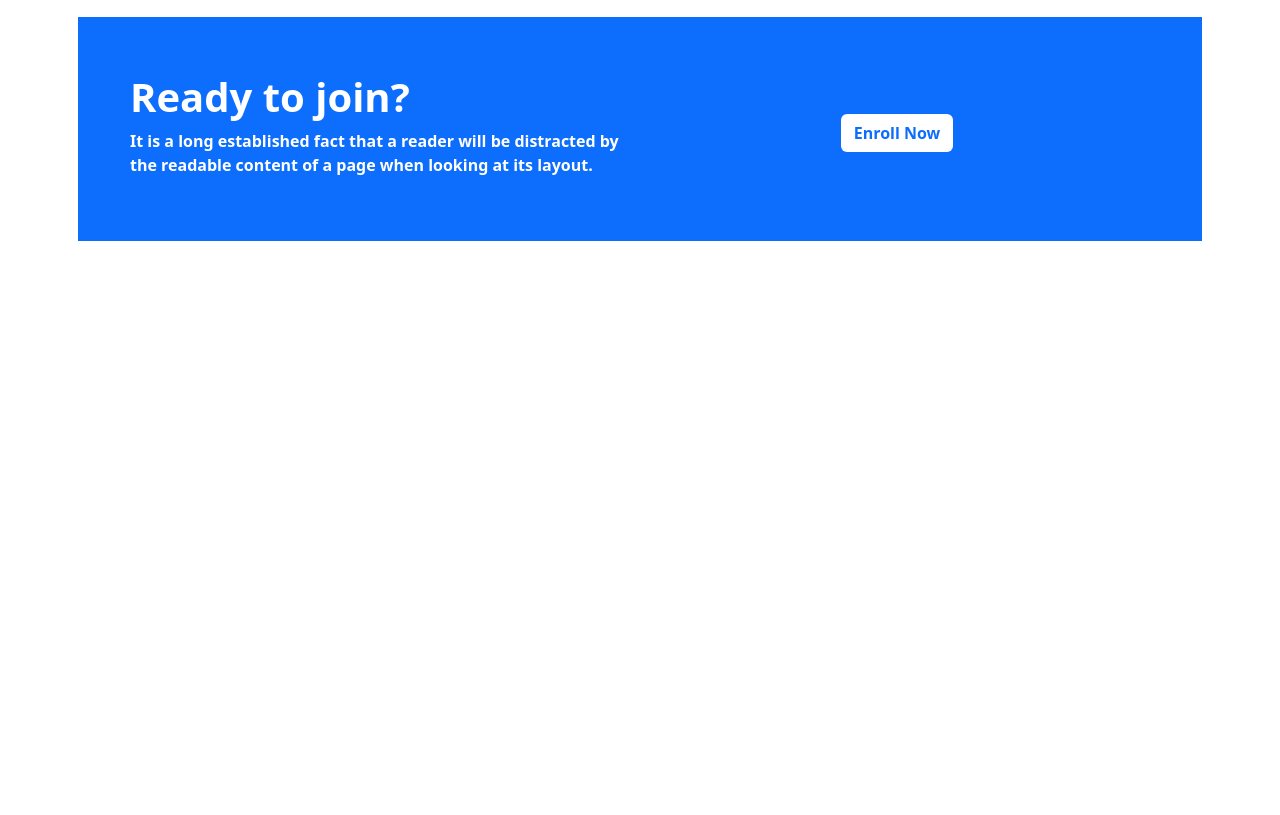
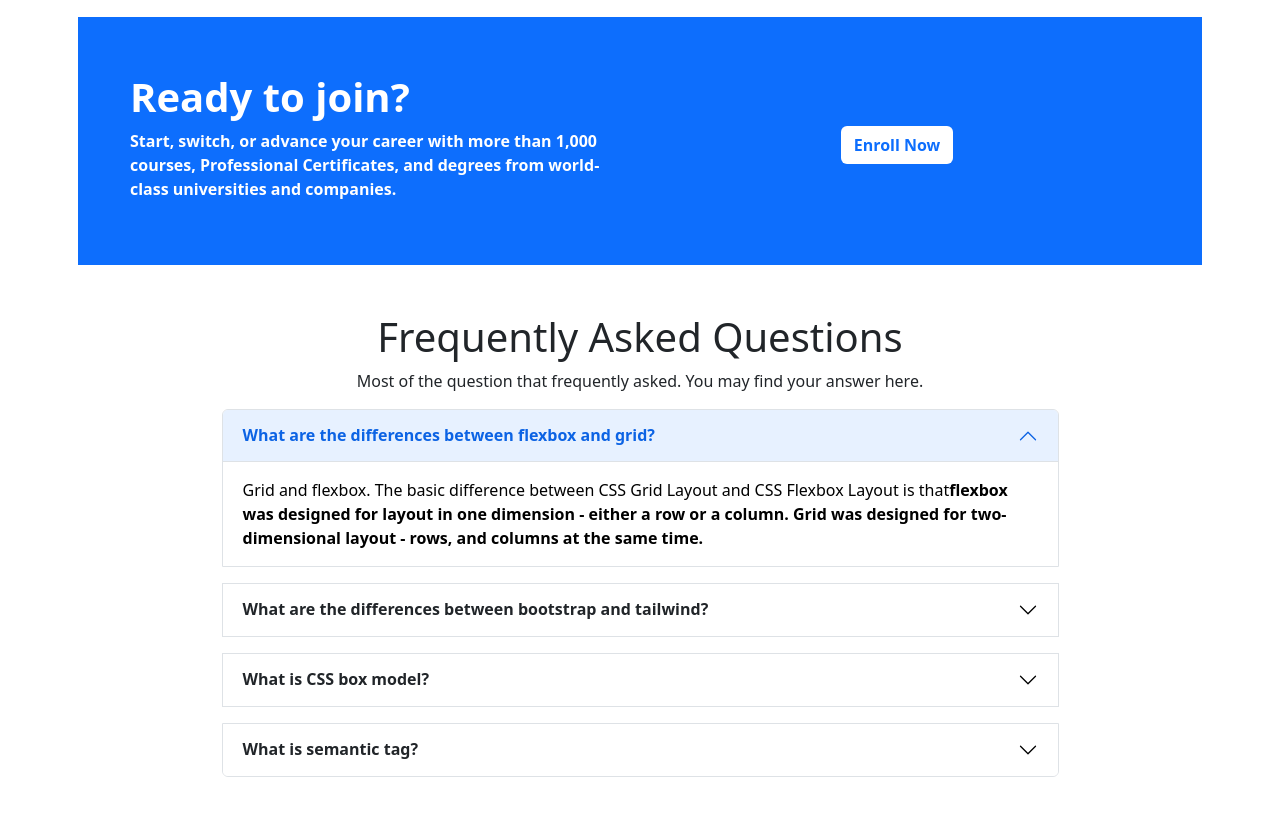
Before and after one commit to ABuBakar7447/edu-course-repo, a plain HTML site: page index.html in a window 1280 px wide. Shown: the part 1640-2455 px from the top of the page. Before the commit the page ends 1929 px from the top, so only its background shows below. Drawn offline with nearby package versions, Linux system fonts and the light colour scheme.

Commit message:
frequently asked question part done

```diff
--- a/index.html
+++ b/index.html
@@ -246,13 +246,13 @@
 
       <section class="d-flex flex-column justify-content-center align-items-center">
 
-        <button type="button" class="btn btn-primary ">
+        <button type="button" class="btn btn-primary fw-bold">
           See More Course
         </button>
 
       </section>
 
-<!-- ----------modal design in a box -->
+<!-- ---------- inside register part box modal design -->
 
       <section class="mt-5 mb-5">
 
@@ -262,8 +262,7 @@
 
             <p class="h1 fw-bolder">Ready to join?</p>
             <p class="fw-bolder">
-              It is a long established fact that a reader will be distracted by the
-              readable content of a page when looking at its layout.
+              Start, switch, or advance your career with more than 1,000 courses, Professional Certificates, and degrees from world-class universities and companies.
             </p>
 
           </div>
@@ -313,6 +312,76 @@
       </section>
 
 
+<!-- Frequently asked question design part -->
+
+      <section class="mt-5 mb-5">
+
+        <div class="d-flex flex-column justify-content-center align-items-center">
+          <div class="text-center">
+            <h1>Frequently Asked Questions</h1>
+            <p>Most of the question that frequently asked. You may find your answer here.</p>
+          </div>
+
+          <div class="w-75">
+
+            <div class="accordion" id="accordionExample">
+              <div class="accordion-item mb-3">
+                <h2 class="accordion-header" id="headingOne">
+                  <button class="accordion-button fw-bold" type="button" data-bs-toggle="collapse" data-bs-target="#collapseOne" aria-expanded="true" aria-controls="collapseOne">
+                    What are the differences between flexbox and grid?
+                  </button>
+                </h2>
+                <div id="collapseOne" class="accordion-collapse collapse show" aria-labelledby="headingOne" data-bs-parent="#accordionExample">
+                  <div class="accordion-body">
+                    Grid and flexbox. The basic difference between CSS Grid Layout and CSS Flexbox Layout is that<strong>flexbox was designed for layout in one dimension - either a row or a column. Grid was designed for two-dimensional layout - rows, and columns at the same time.</strong>
+                  </div>
+                </div>
+              </div>
+              <div class="accordion-item mb-3 border-top">
+                <h2 class="accordion-header" id="headingTwo">
+                  <button class="accordion-button fw-bold collapsed" type="button" data-bs-toggle="collapse" data-bs-target="#collapseTwo" aria-expanded="false" aria-controls="collapseTwo">
+                    What are the differences between bootstrap and tailwind?
+                  </button>
+                </h2>
+                <div id="collapseTwo" class="accordion-collapse collapse" aria-labelledby="headingTwo" data-bs-parent="#accordionExample">
+                  <div class="accordion-body">
+                    The main difference between TailwindCSS and Bootstrap is that <strong>Tailwind CSS is not a UI kit.</strong> Unlike UI kits such as Bootstrap, Bulma, and Foundation, Tailwind CSS doesn't have a default theme or built-in UI components. Instead, it comes with predesigned widgets you can use to build your site from scratch.
+                  </div>
+                </div>
+              </div>
+              <div class="accordion-item mb-3 border-top">
+                <h2 class="accordion-header" id="headingThree">
+                  <button class="accordion-button fw-bold collapsed" type="button" data-bs-toggle="collapse" data-bs-target="#collapseThree" aria-expanded="false" aria-controls="collapseThree">
+                    What is CSS box model?
+                  </button>
+                </h2>
+                <div id="collapseThree" class="accordion-collapse collapse" aria-labelledby="headingThree" data-bs-parent="#accordionExample">
+                  <div class="accordion-body">
+                    In CSS, the term "box model" is used when talking about design and layout. The CSS box model is essentially <strong>a box that wraps around every HTML element.</strong> It consists of: margins, borders, padding, and the actual content.
+                  </div>
+                </div>
+              </div>
+              <div class="accordion-item mb-3 border-top">
+                <h2 class="accordion-header" id="headingFour">
+                  <button class="accordion-button fw-bold collapsed" type="button" data-bs-toggle="collapse" data-bs-target="#collapseFour" aria-expanded="false" aria-controls="collapseFour">
+                    What is semantic tag?
+                  </button>
+                </h2>
+                <div id="collapseFour" class="accordion-collapse collapse" aria-labelledby="headingFour" data-bs-parent="#accordionExample">
+                  <div class="accordion-body">
+                    The HTML semantics refers to <strong>the tags that provide meaning to an HTML page rather than just presentation.</strong> It makes HTML more comprehensible by better defining the different sections and layout of web pages.
+                  </div>
+                </div>
+              </div>
+            </div>
+
+          </div>
+
+        </div>
+
+      </section>
+
+
 
 
     </main>
```
